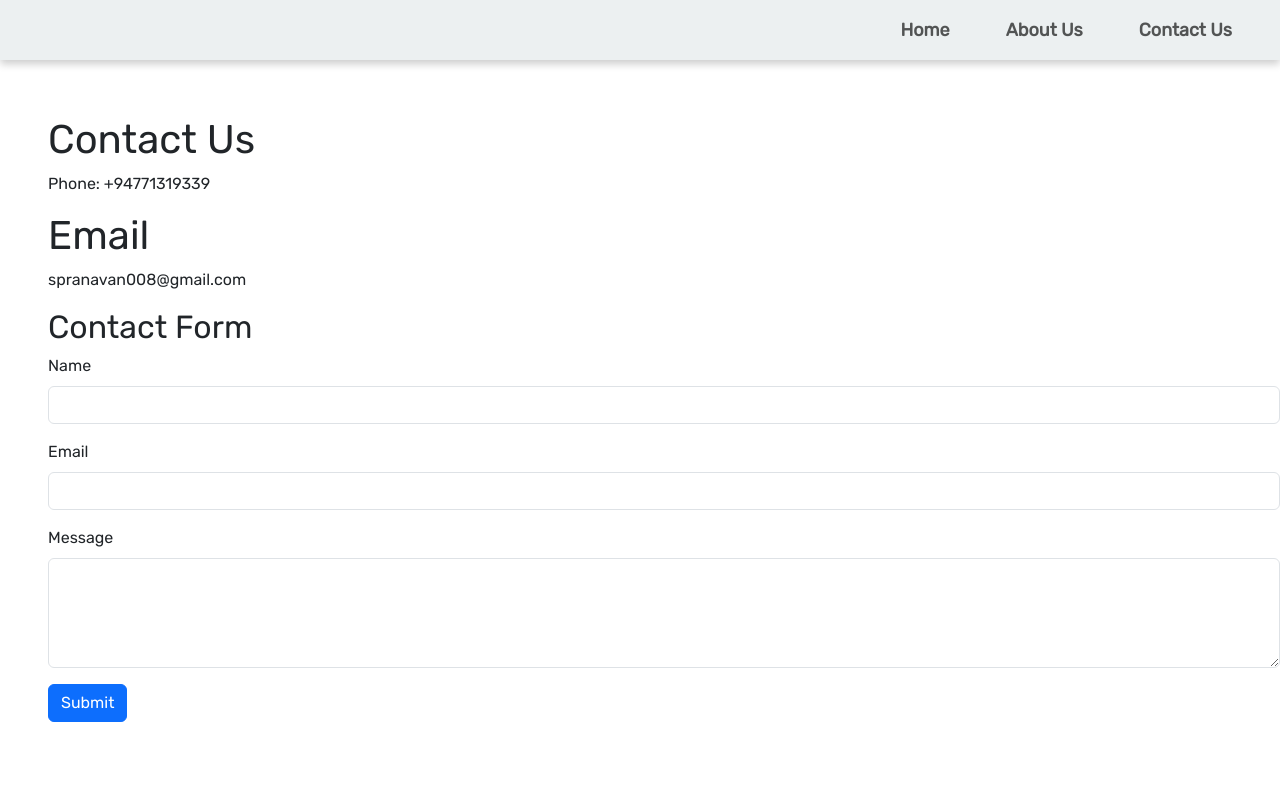
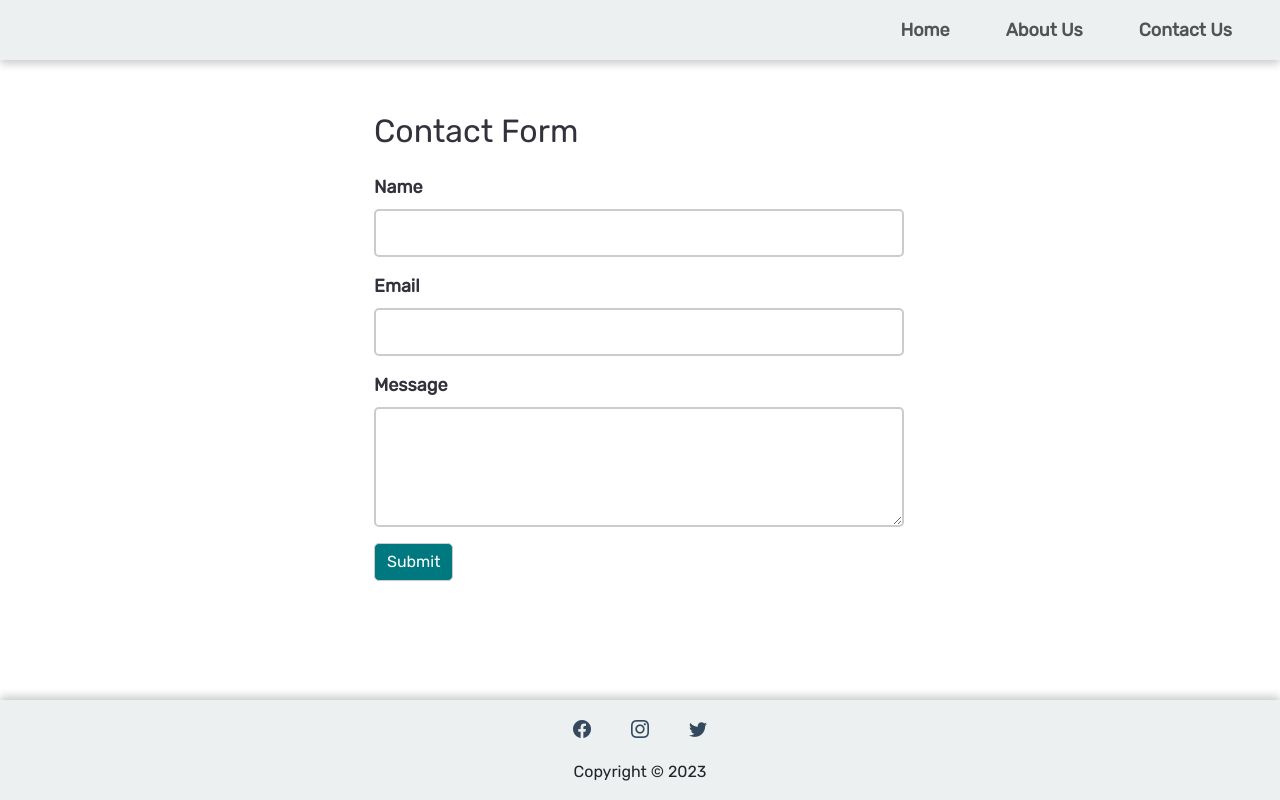
Before and after one commit to SPranavan/octave-react-assignment, a React (Create React App) app: page /Contact in a window 1280 px wide. Built offline with nearby package versions, Linux system fonts and the light colour scheme.

Commit message:
Add Footer

```diff
--- a/package.json
+++ b/package.json
@@ -7,6 +7,8 @@
     "@testing-library/react": "^13.4.0",
     "@testing-library/user-event": "^13.5.0",
     "bootstrap": "^5.3.2",
+    "bootstrap-icons": "^1.11.1",
+    "font-awesome": "^4.7.0",
     "react": "^18.2.0",
     "react-dom": "^18.2.0",
     "react-router-dom": "^6.16.0",
--- /dev/null
+++ b/src/Components/Layout/Footer.js
@@ -0,0 +1,39 @@
+import React from 'react';
+import { Link } from 'react-router-dom';
+import '../Styles/Footer.css';
+import 'bootstrap-icons/font/bootstrap-icons.css';
+
+const Footer = () => {
+    return (
+        <footer className="footer">
+            <div className="container">
+                <div className="row">
+                    <div className="footer-inner-container d-flex flex-column align-items-center">
+                        <ul className="footer-inner-container-social justify-content-center list-unstyled d-flex flex-row mt-3">
+                            <li>
+                                <a href="https://www.facebook.com/DeliciousShawarma" className="footer-nav-item">
+                                    <i className="bi bi-facebook"></i>
+                                </a>
+                            </li>
+                            <li>
+                                <a href="https://www.instagram.com/DeliciousShawarma" className="footer-nav-item">
+                                    <i className="bi bi-instagram"></i>
+                                </a>
+                            </li>
+                            <li>
+                                <a href="https://twitter.com/DeliciousShawarma" className="footer-nav-item">
+                                    <i className="bi bi-twitter"></i>
+                                </a>
+                            </li>
+                        </ul>
+                        <p className='footer-inner-container-copyright justify-content-center text-center'>
+                            Copyright &copy; {new Date().getFullYear()}
+                        </p>
+                    </div>
+                </div>
+            </div>
+        </footer>
+    );
+};
+
+export default Footer;
--- a/src/Components/Layout/Header.js
+++ b/src/Components/Layout/Header.js
@@ -10,7 +10,7 @@ const Header = () => {
             <div className="collapse navbar-collapse justify-content-end" id="navbarNav">
               <ul className="navbar-nav">
                 <li className="header-nav-item nav-item">
-                  <Link to="Home" className="header-nav-item-link nav-link fw-bold navLink">
+                  <Link to="/" className="header-nav-item-link nav-link fw-bold navLink">
                     Home
                   </Link>
                 </li>
--- a/src/Components/Layout/Layout.js
+++ b/src/Components/Layout/Layout.js
@@ -1,6 +1,7 @@
 import React from 'react';
 import { Outlet } from 'react-router-dom';
 import Header from './Header';
+import Footer from './Footer';
 import '../Styles/Layout.css';
 
 const Layout = () => {
@@ -8,9 +9,10 @@ const Layout = () => {
     <>
         <div style={{ display: 'flex', flexDirection: 'column', minHeight: '100vh' }}>
             <Header />
-            <div className='classoutlet ms-5' style={{marginTop:"100px"}}>
+            <div className="classoutlet" style={{ flex: 1, overflow: 'auto' }}>
                 <Outlet />
             </div>
+            <Footer />
         </div>
     </>
   )
--- a/src/Components/Pages/AboutUs.js
+++ b/src/Components/Pages/AboutUs.js
@@ -3,10 +3,10 @@
 const AboutUs = () => {
     return (
         <div>
-            <h1>About Us</h1>
-            <p>
-                This is the about us page.
-            </p>
+            <h2 style={{color:"#33313B"}}>About Us</h2>
+            <div className="mt-4">
+               asda
+            </div>
         </div>
     )
 }
--- a/src/Components/Pages/ContactUs.js
+++ b/src/Components/Pages/ContactUs.js
@@ -1,13 +1,11 @@
+import React from 'react';
+import '../Styles/Contact.css';
+
 const ContactUs = () => {
     return (
-        <div>
-            <h1>Contact Us</h1>
-            <p>Phone: +94771319339</p>
-            <h1>Email</h1>
-            <p>spranavan008@gmail.com</p>
-
-            <h2>Contact Form</h2>
-            <form onSubmit="">
+        <div className='Contact-container'>
+            <h2 style={{color:"#33313B"}}>Contact Form</h2>
+            <form onSubmit="" className='mt-4'>
                 <div className="mb-3">
                 <label htmlFor="name" className="form-label">
                     Name
@@ -44,7 +42,7 @@ const ContactUs = () => {
                     required
                 ></textarea>
                 </div>
-                <button type="submit" className="btn btn-primary">
+                <button type="submit" className="btn app-btn-2">
                 Submit
                 </button>
             </form>
--- a/src/Components/Pages/Home.js
+++ b/src/Components/Pages/Home.js
@@ -3,8 +3,10 @@
 const Home = () => {
     return (
         <div>
-            <h1>Home</h1>
-            <p>This is the home page.</p>
+            <h2 style={{color:"#33313B"}}>Home</h2>
+            <div className="mt-4">
+                <p>This is the home page.</p>
+            </div>
         </div>
     )
 }
--- a/src/Components/Styles/Contact.css
+++ b/src/Components/Styles/Contact.css
@@ -0,0 +1,61 @@
+.app-btn-1 {
+    background: #c8cec8 !important;
+    margin-bottom: 10px !important;
+    color: #000 !important;
+    font-weight: bold !important;
+    border: 1px solid #ccc !important;
+    border-radius: 5px !important;
+    font-size: 17px;
+  }
+
+.app-btn-1:hover {
+    background: #fff !important;
+    border-color: #2596be !important;
+    color: #9f390d !important;
+}
+
+.app-btn-2 {
+    background: #007880 !important;
+    margin-bottom: 10px !important;
+    color: #fff !important;
+    border: 1px solid #ccc !important;
+    border-radius: 5px !important;
+}
+
+/* c49549 */
+.app-btn-2:hover {
+    background: #fff !important;
+    border-color: #007880 !important;
+    color: #9f390d !important;
+}
+
+.Contact-container{
+    margin-left: 140px;
+    margin-right: 190px;
+    padding:16px 90px;
+    border-radius: 15px;
+}
+
+.form-label {
+    color: #33313B;
+    font-size: 18px;
+    font-weight: 600;
+  }
+
+  .form-control {
+    padding: 10px;
+    border: 2px solid #ccc;
+    border-radius: 5px;
+    width: 100%;
+    font-size: 16px;
+  }
+
+  .form-control:focus {
+    outline: none;
+    border-color: #007880;
+    box-shadow: 0 0 1px #007880;
+  }
+
+  textarea.form-control {
+    resize: vertical;
+  }
--- /dev/null
+++ b/src/Components/Styles/Footer.css
@@ -0,0 +1,44 @@
+.footer {
+    align-items: center;
+    background-color: #ecf0f1;
+    display: flex;
+    height: 100px;
+    justify-content: space-between;
+    padding: 0 20px;
+    position: fixed;
+    bottom: 0;
+    width: 100%;
+    z-index: 100;
+    box-shadow: 0px -4px 8px rgba(0, 0, 0, 0.2);
+  }
+
+  .footer-nav-item {
+    color: #34495e;
+    font-size: 18px;
+    font-weight: 600;
+    margin: 0 20px;
+    text-decoration: none;
+    transition: color 0.3s ease;
+    position: relative;
+  }
+
+  .footer-nav-item::before {
+    content: "";
+    position: absolute;
+    width: 100%;
+    height: 2px;
+    background-color: #007880;
+    bottom: -4px;
+    left: 0;
+    transform: scaleX(0);
+    transform-origin: center;
+    transition: transform 0.3s ease;
+  }
+
+  .footer-nav-item:hover::before {
+    transform: scaleX(1);
+  }
+
+  .footer-nav-item:hover {
+    color: #007880;
+  }
--- a/src/Components/Styles/Header.css
+++ b/src/Components/Styles/Header.css
@@ -27,7 +27,7 @@
   position: absolute;
   width: 100%;
   height: 2px;
-    background-color: #f39c12;
+  background-color: #007880;
   bottom: -4px;
   left: 0;
   transform: scaleX(0);
@@ -40,5 +40,5 @@
 }
 
 .header-nav-item:hover {
-    color: #f39c12;
+  color: #007880;
 }
--- a/src/Components/Styles/Layout.css
+++ b/src/Components/Styles/Layout.css
@@ -0,0 +1,6 @@
+.classoutlet{
+    margin-left: 9rem;
+    margin-right: 6rem;
+    margin-top: 5rem;
+    margin-bottom: 8rem;
+}
--- a/src/index.js
+++ b/src/index.js
@@ -3,6 +3,7 @@ import ReactDOM from 'react-dom/client';
 import './index.css';
 import App from './App';
 import reportWebVitals from './reportWebVitals';
+import 'font-awesome/css/font-awesome.min.css';
 
 const root = ReactDOM.createRoot(document.getElementById('root'));
 root.render(
```
Also changed, not shown: 1 other file (tests, documents, lock files or other folders). Lines whose indentation alone changed are shown as unchanged.
